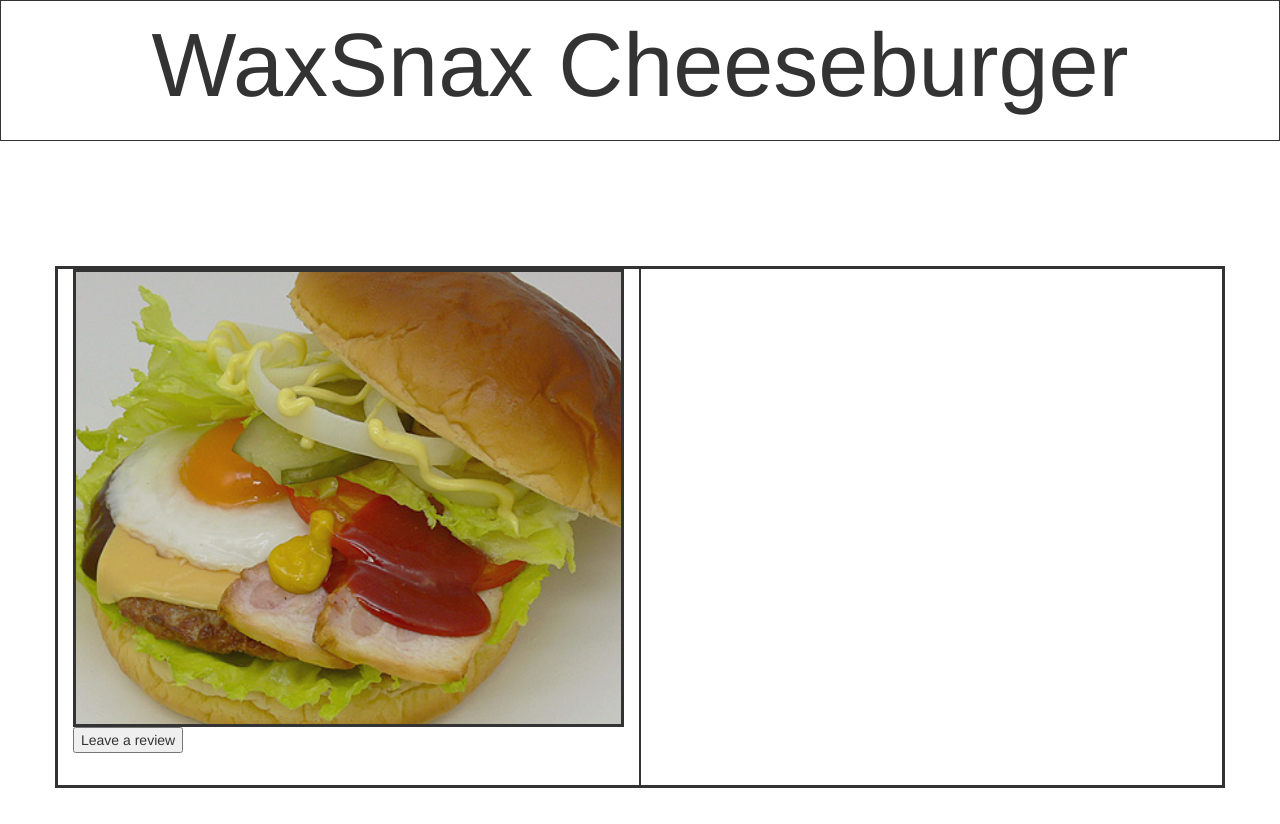
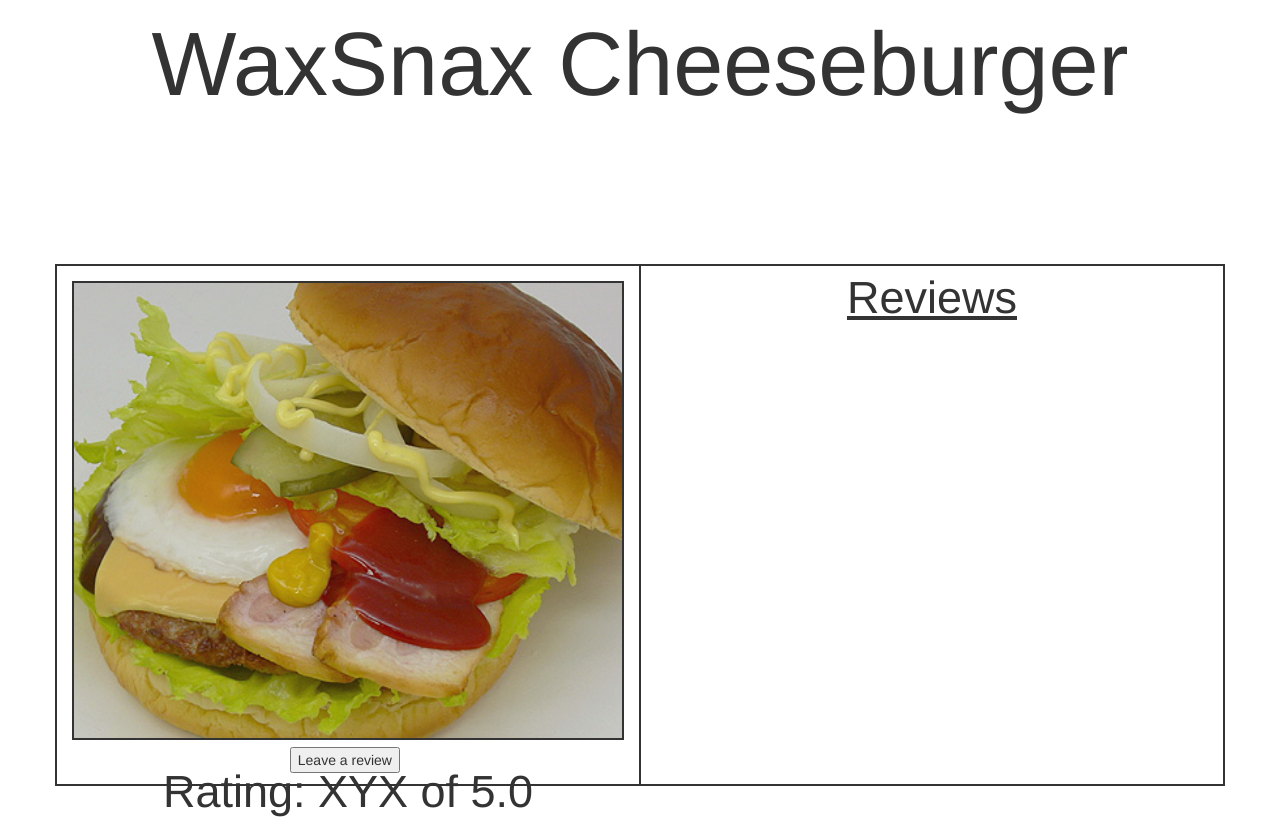
Before and after one commit to TSPeterson206/galvanize_snacks_front, a website: page Products/burger.html in a window 1280 px wide. Before the commit the page ends 800 px from the top, so only its background shows below. Drawn offline with nearby package versions, Linux system fonts and the light colour scheme.

Commit message:
generated template and css for product

```diff
--- a/Products/burger.html
+++ b/Products/burger.html
@@ -23,10 +23,16 @@
                 <div>
                     <img class="individualImage" src="burger.jpg">
                 </div>
-                <button onclick="document.querySelector('.reviewModal').style.display='block'">Leave a review</button>
+                <div>
+                    <p class="ratingDisplay">Rating: XYX of 5.0</p>
+                </div>
+                <button class="reviewButton" onclick="document.querySelector('.reviewModal').style.display='block'">Leave a review</button>
 
             </div>
             <div class="col-md-6">
+                <div>
+                    <p class="reviewColumnsBanner">Reviews</p>
+                </div>
                 <ul class="burgerReviews">
 
                 </ul>
--- a/Products/products.css
+++ b/Products/products.css
@@ -1,32 +1,57 @@
-div {
+/* div {
+    border: 1px solid;
+} */
+
+.container {
+    margin-top: 125px;
     border: 1px solid;
 }
 
-.container {
-    margin-top: 125px;
+.individualHeader {
+    font-size: 90px;
+    text-align: center;
 }
-.individualHeader {
-    font-size:90px;
+
+.indHead {
+    display: inline-block;
+}
+
+.individualImage {
+    border: 2px solid;
+    height: auto;
+    width: 100%;
+    margin-top: 15px;
+}
+
+.row1 {
+    height: 65vh;
+}
+
+.col-md-6 {
+    height: 100%;
+    border: 1px solid;
+}
+
+.modal-title {
+    font-size: 40px;
+    text-align: center;
+}
+
+.reviewButton {
+    position:absolute;
+    transition: .5s ease;
+    top: 93%;
+    left: 40%;
+}
+
+.ratingDisplay {
+    margin-top:20px;
+    font-size: 45px;
     text-align:center;
 }
 
-.indHead {
-    display:inline-block;
+.reviewColumnsBanner {
+    font-size: 45px;
+    text-align:center;
+    text-decoration:underline;
 }
-
-.individualImage {
-    border:2px solid;
-    height:auto;
-    width:100%;}
-
-.row1 {
-    height:65vh;
-}
-.col-md-6 {
-    height:100%;
-}
-
-.modal-title{
-    font-size:40px;
-    text-align:center;
-}
--- a/products.css
+++ /dev/null
@@ -1,47 +0,0 @@
-.container-fluid {
-    justify-content:space-between;
-
-}
-
-.row1 {
-    justify-content:space-between;
-    margin-top:60px;
-}
-/* div {
-    border: 1px solid;
-} */
-/* .card-deck1 {
-    justify-content:space-between;
-} */
-
-.card-img-top {
-    width:344px;
-    height:200px;
-}
-
-.productsHeader {
-    font-size:90px;
-    text-align:center;
-}
-
-.prodHead {
-    display:inline-block;
-}
-
-.card {
-    flex:wrap;
-    text-align:center;
-vertical-align: middle;
-}
-
-.card-text {
-    flex:wrap;
-}
-
-/* .card-img-top {
-    margin-left:20px;
-} */
-
-.card-title {
-    font-size:25px;
-}
--- /dev/null
+++ b/productsMain.css
@@ -0,0 +1,48 @@
+.container-fluid {
+    justify-content: space-between;
+
+}
+
+.row1 {
+    justify-content: space-between;
+    margin-top: 60px;
+}
+
+/* div {
+    border: 1px solid;
+} */
+/* .card-deck1 {
+    justify-content:space-between;
+} */
+
+.card-img-top {
+    width: 344px;
+    height: 200px;
+}
+
+.productsHeader {
+    font-size: 90px;
+    text-align: center;
+}
+
+.prodHead {
+    display: inline-block;
+}
+
+.card {
+    flex: wrap;
+    text-align: center;
+    vertical-align: middle;
+}
+
+.card-text {
+    flex: wrap;
+}
+
+/* .card-img-top {
+    margin-left:20px;
+} */
+
+.card-title {
+    font-size: 25px;
+}
```
Also changed, not shown: index.html (+2 -0 lines), main.css (+14 -10 lines), products.html (+5 -11 lines), 1 other file.
